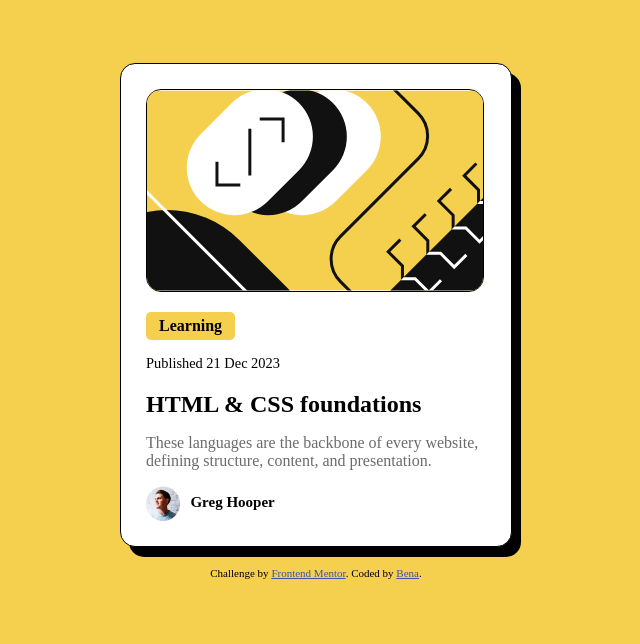
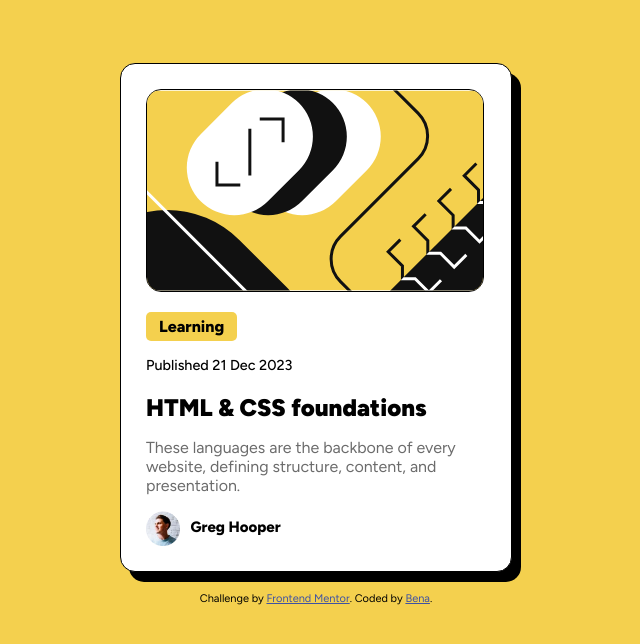
Before and after one commit to SoyBena/blog-preview-card-main, a plain HTML site: page index.html in a window 1280 px wide. Shown: the whole page, without its empty margins (324-964 px from the left). Drawn offline with Linux system fonts and the light colour scheme.

Commit message:
Font fixing

```diff
--- a/style.css
+++ b/style.css
@@ -1,6 +1,9 @@
+@import url('https://fonts.googleapis.com/css2?family=Figtree:ital,wght@0,300..900;1,300..900&display=swap');
+
+
 body {
     background-color: hsl(47, 88%, 63%);
-    font-family: Figtree;
+    font-family: "Figtree", serif;
 }
 
 
```
